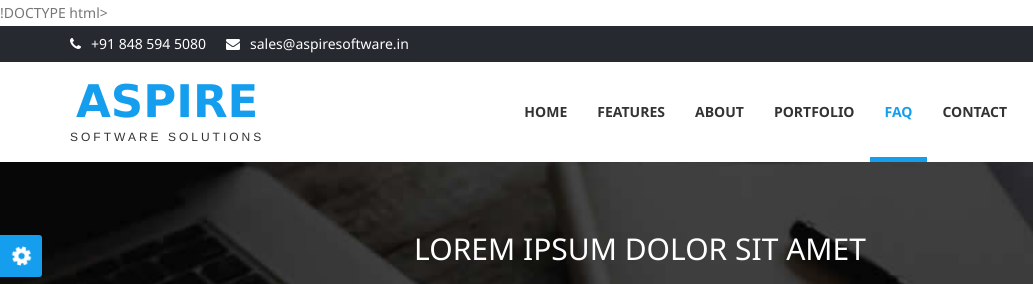
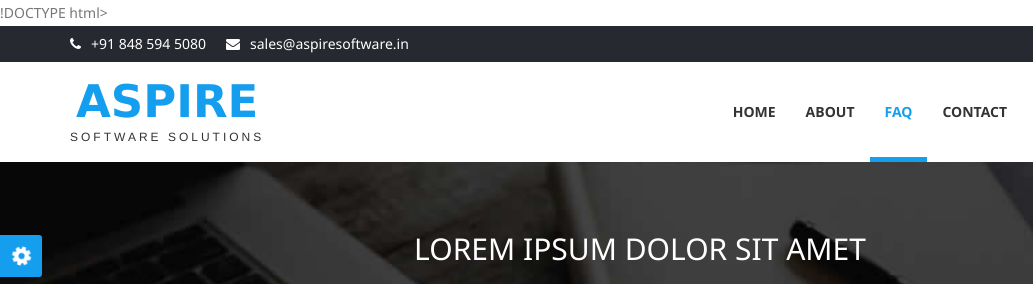
Before and after one commit to VKunze/TICIII, a plain HTML site: page faq.html in a window 1280 px wide. Shown: the top 284 px of the page, 0-1033 px from the left. Drawn offline with nearby package versions, Linux system fonts and the light colour scheme.

Commit message:
Arreglos secciones

```diff
--- a/faq.html
+++ b/faq.html
@@ -59,9 +59,7 @@
                 <div id="navbar" class="collapse navbar-collapse navbar-right">
                     <ul class="nav navbar-nav">
                         <li><a href="index.html">Home</a></li>
-                        <li><a href="features.html">Features</a></li>
                         <li><a href="#about">About</a></li>
-                        <li><a href="portfolio.html">Portfolio</a></li>
                         <li class="active"><a href="faq.html">FAQ</a></li>
                         <li><a href="contact.html">Contact</a></li>
                         <li><a href="login.html">Sign In</a></li>
```
Also changed, not shown: contact.html (+0 -2 lines), login.html (+0 -2 lines).
